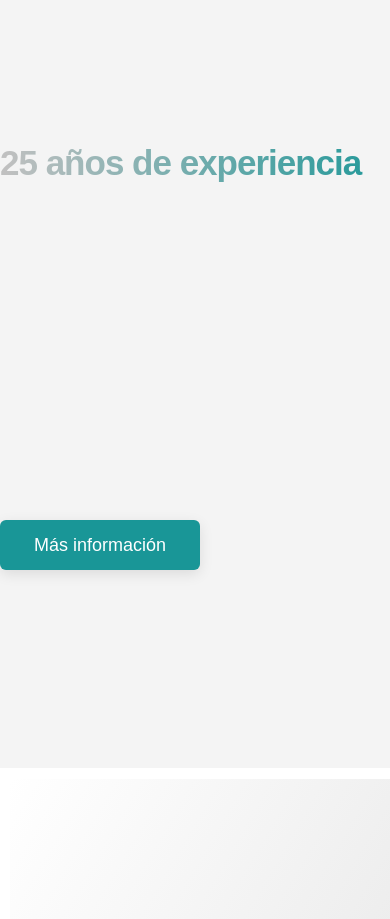
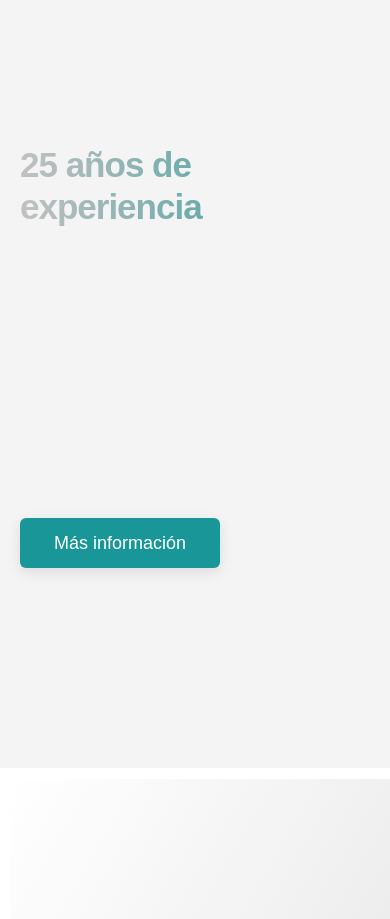
Before and after one commit to Gitbertod/meelatam, a React (Vite) app: page / in a window 390 px wide. Shown: the part 1100-2019 px from the top of the page. Built offline with nearby package versions, Linux system fonts and the light colour scheme.

Commit message:
fixed error on card news

```diff
--- a/components/cardBig/CardBig.jsx
+++ b/components/cardBig/CardBig.jsx
@@ -2,13 +2,15 @@ import React from "react";
 import styles from "./CardBig.module.css";
 import ButtonComponent from "../buttonComponent/ButtonComponent";
 
-const CardBig = ({ title, foto, description }) => {
+const CardBig = ({ title, foto, description, link}) => {
   return (
     <div className={styles.card}>
       <img src={foto} alt={title} />
       <h2>{title}</h2>
       <p>{description}</p>
-      <ButtonComponent text={"Leer más"}></ButtonComponent>
+      <a href={link} target="_blank">
+        <ButtonComponent text={"Leer más"}></ButtonComponent>
+      </a>
     </div>
   );
 };
--- a/components/sectionComponent/SectionComponent.module.css
+++ b/components/sectionComponent/SectionComponent.module.css
@@ -175,11 +175,12 @@ body {
     display: none;
   }
   .text {
-    font-size: 1.2rem;
+    font-size: 1rem;
   }
   .textBox {
-    margin-left: 0px;
+    padding-left: 25px;
+    padding-right: 25px;
     width: 400px;
-    margin: 0px auto;
+
   }
 }
--- a/src/newsData.js
+++ b/src/newsData.js
@@ -3,32 +3,32 @@ export const news = [
         foto: "/casodeExito1.jpg",
         title: "Aeropuerto Internacional Jorge Chavez",
         description: "Planta de combustible",
-        link:"#",
+        link:"/MEE_Caso_Exito_AIJCH Combustible_compressed.pdf",
     },
     {
         foto: "/casodeExito2.jpg",
         title: "Aeropuerto Internacional Jorge Chavez",
         description: "Lado Aire",
-        link:"#",
+        link:"MEE_Caso_Exito_AIJCH Lado Aire I_compressed.pdf",
     },
     {
         foto: "/casodeExito3.jpg",
         title: "Aeropuerto Internacional Jorge Chavez",
         description: "Sub-Estaciones",
-        link:"#",
+        link:"MEE_Caso_Exito_AIJCH Rectificadores_compressed.pdf",
     }, {
         foto: "/casodeExito4.jpg",
         title: "Aeropuerto Internacional Jorge Chavez",
         description: "Servicios I",
-        link:"#",
+        link:"/MEE_Caso_Exito_AIJCH Servicios I_compressed.pdf",
     }, {
         foto: "/casodeExito5.jpg",
         title: "Aeropuerto Internacional Jorge Chavez",
         description: "Servicios II",
-        link:"#",
+        link:"/MEE_Caso_Exito_AIJCH Servicios II_compressed.pdf",
     }, {
         foto: "/casodeExito6.jpg",
-        link:"#",
+        link:"/MEE_Caso_Exito_Hospital PNP.pdf",
         title: "Hospital Nacional de la Policía Nacional del Perú",
         description: "Caso de éxito MEE Perú"
     }
--- a/views/Noticias.jsx
+++ b/views/Noticias.jsx
@@ -16,7 +16,7 @@ const Noticias = () => {
       ></HeroSection>
       <CardsWraper>
         {news.map((e) => (
-          <CardBig title={e.title} description={e.description} foto={e.foto} />
+          <CardBig title={e.title} description={e.description} foto={e.foto} link={`/news/${e.link}`} />
         ))}
       </CardsWraper>
       <FooterComponent></FooterComponent>
```
Also changed, not shown: public/heroService.jpg.
